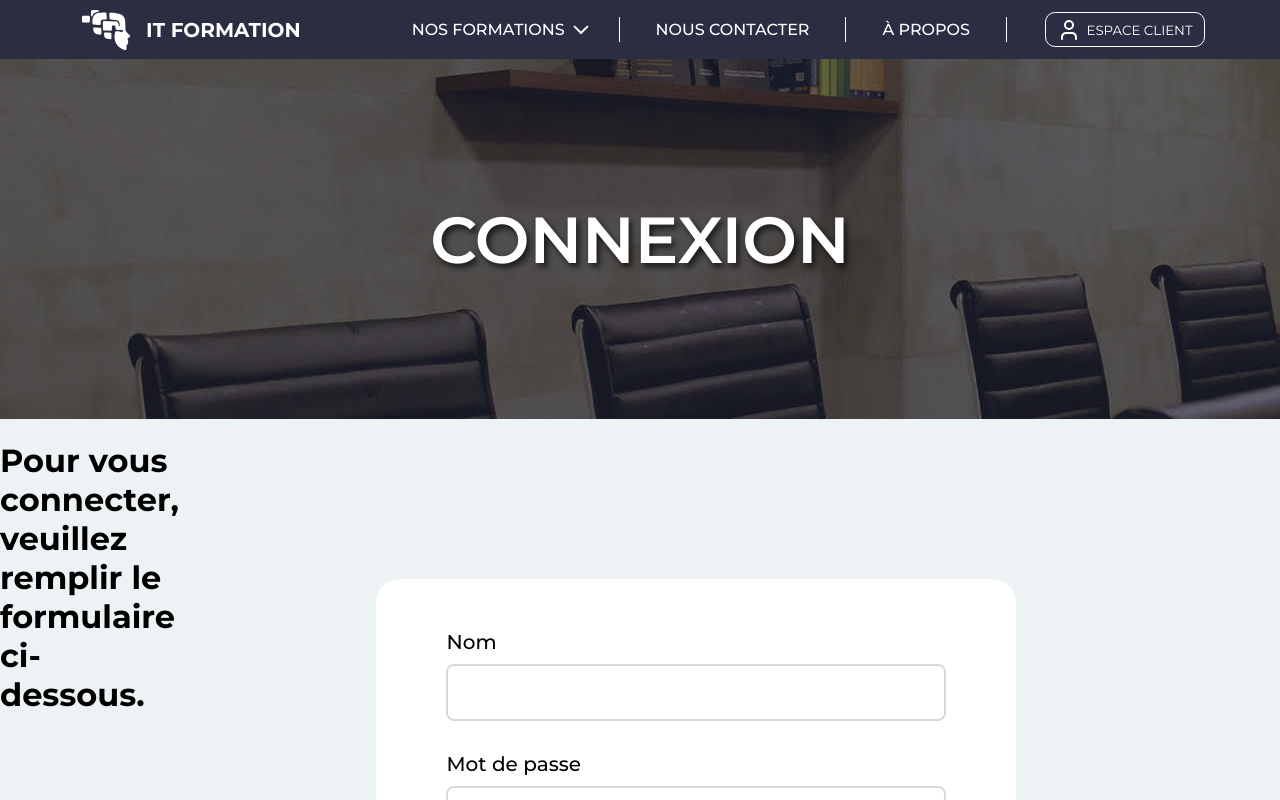
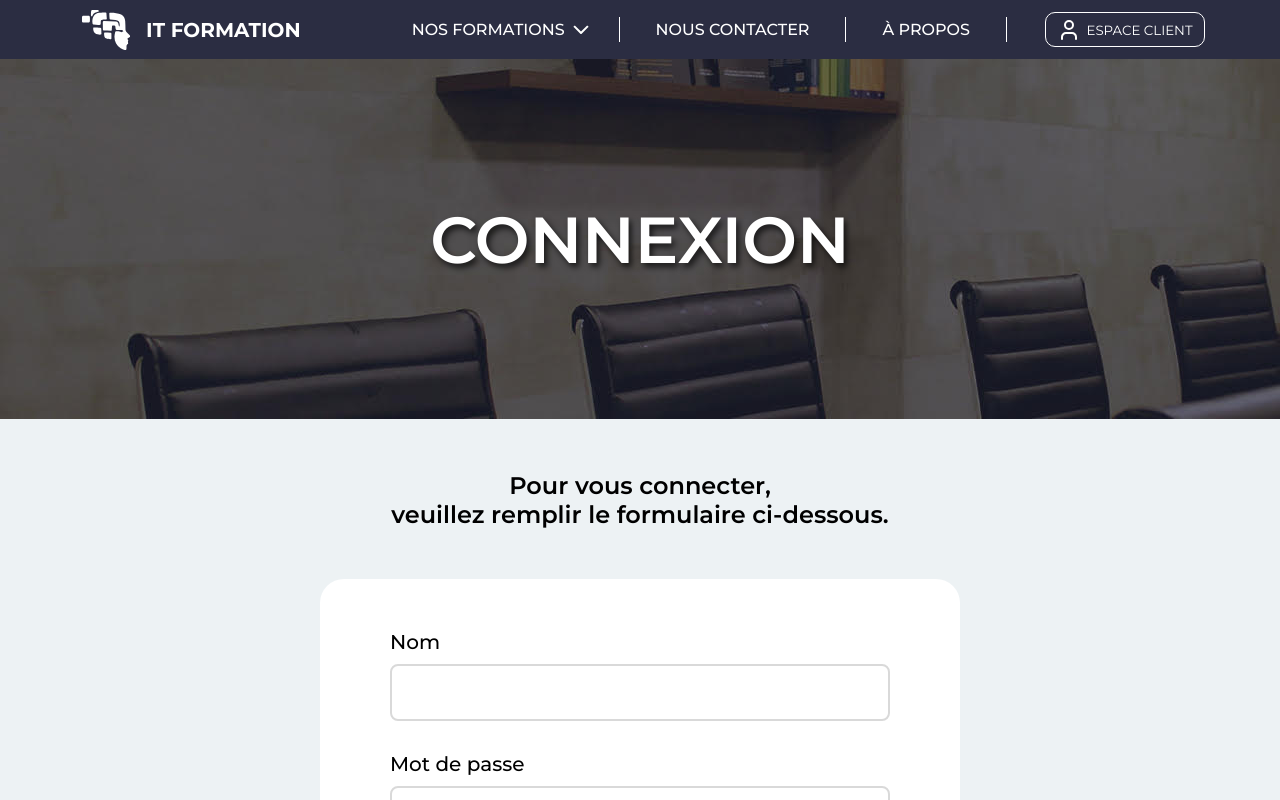
Before and after one commit to BastienCay/Front_IT_Formation, an Angular app in the folder IT_Formation/: page /connection in a window 1280 px wide. Shown: the top 800 px of the page. Built offline with nearby package versions, Linux system fonts and the light colour scheme.

Commit message:
hotfix titre page connexion

```diff
--- a/IT_Formation/src/app/pages/page-connection/formulaire-connection/formulaire-connection.component.css
+++ b/IT_Formation/src/app/pages/page-connection/formulaire-connection/formulaire-connection.component.css
@@ -7,12 +7,16 @@ h1, h2, h3, p, a, label, span{
     background-color:       #EDF2F4;
     display:                grid;
     grid-template-columns:  repeat(12,1fr);
-    /*grid-template-rows:     5vh 20vh 105vh 10vh;*/
     grid-template-rows:     20vh 20vh 125vh 10vh;
     height:                 675px;
 }
+.titre{
+    grid-row-start:         1;
+    grid-column-start:      5;
+    grid-column-end:        9;
+}
 
-p{
+h1{
     display:                absolute;
     justify-content:        center;
     font-family:            "Montserrat";
@@ -25,13 +29,9 @@ p{
     width:                  640px;
     height:                 75px;
 
-    grid-row-start:         1;
-    grid-column-start:      5;
-    grid-column-end:        9;
+
     text-align:             center;
     margin-top: 15px;
-
-    font-style:             normal;
 }
 
 .assombrir{
--- a/IT_Formation/src/app/pages/page-connection/page-connection.component.html
+++ b/IT_Formation/src/app/pages/page-connection/page-connection.component.html
@@ -4,4 +4,5 @@
     <p>Connexion</p>
 </section>
 <app-formulaire-connection></app-formulaire-connection>
+<app-saumong></app-saumong>
 <app-footer></app-footer>
--- a/IT_Formation/src/app/pages/page-connection/page-connection.component.ts
+++ b/IT_Formation/src/app/pages/page-connection/page-connection.component.ts
@@ -2,13 +2,14 @@ import { Component } from '@angular/core';
 import { HeaderComponent } from "../../commons/header/header.component";
 import { FooterComponent } from "../../commons/footer/footer.component";
 import { FormulaireConnectionComponent } from "./formulaire-connection/formulaire-connection.component";
+import { SaumongComponent } from "../../commons/saumong/saumong.component";
 
 @Component({
     selector: 'app-page-connection',
     standalone: true,
     templateUrl: './page-connection.component.html',
     styleUrl: './page-connection.component.css',
-    imports: [HeaderComponent, FooterComponent, FormulaireConnectionComponent]
+    imports: [HeaderComponent, FooterComponent, FormulaireConnectionComponent, SaumongComponent]
 })
 export class PageConnectionComponent {
 
```
